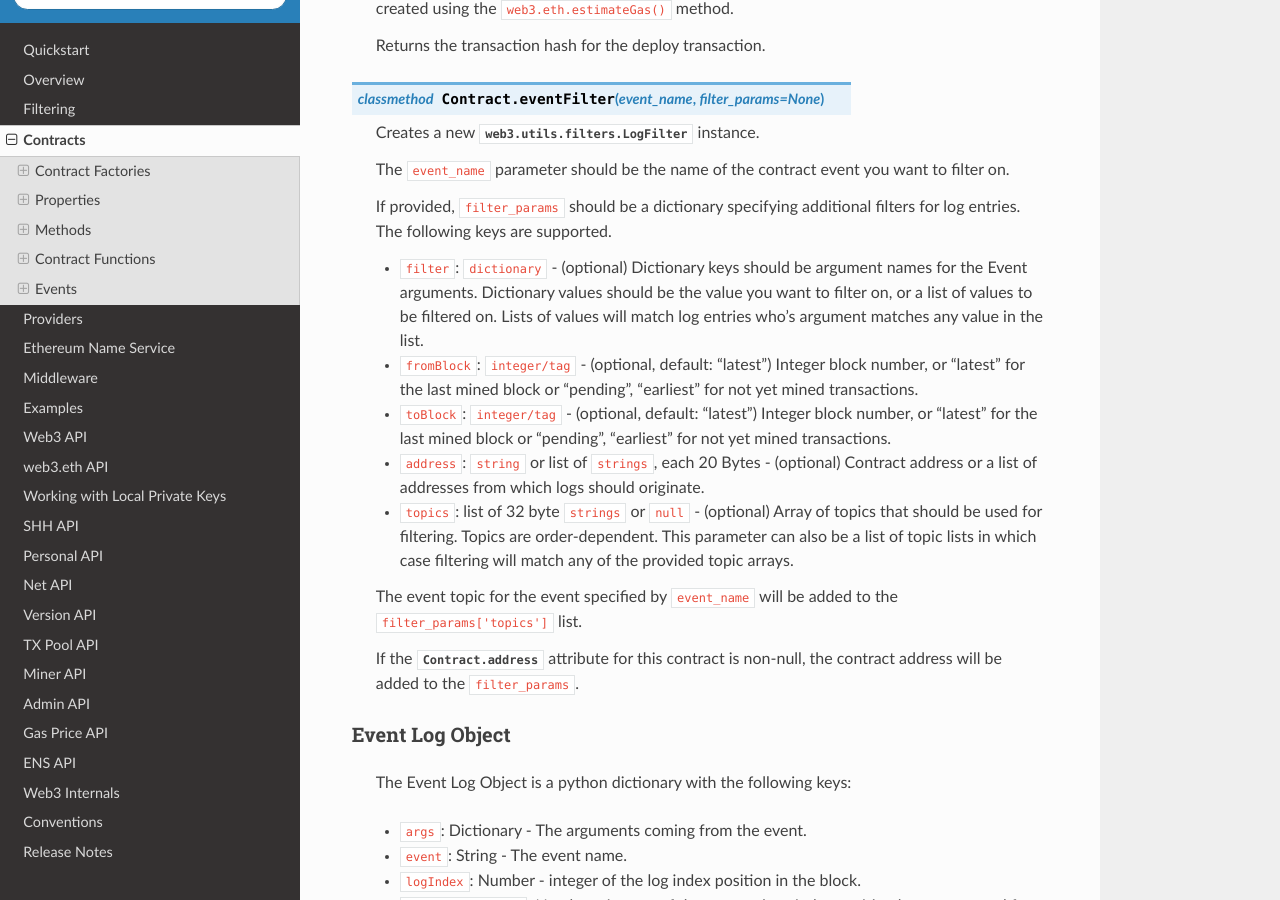
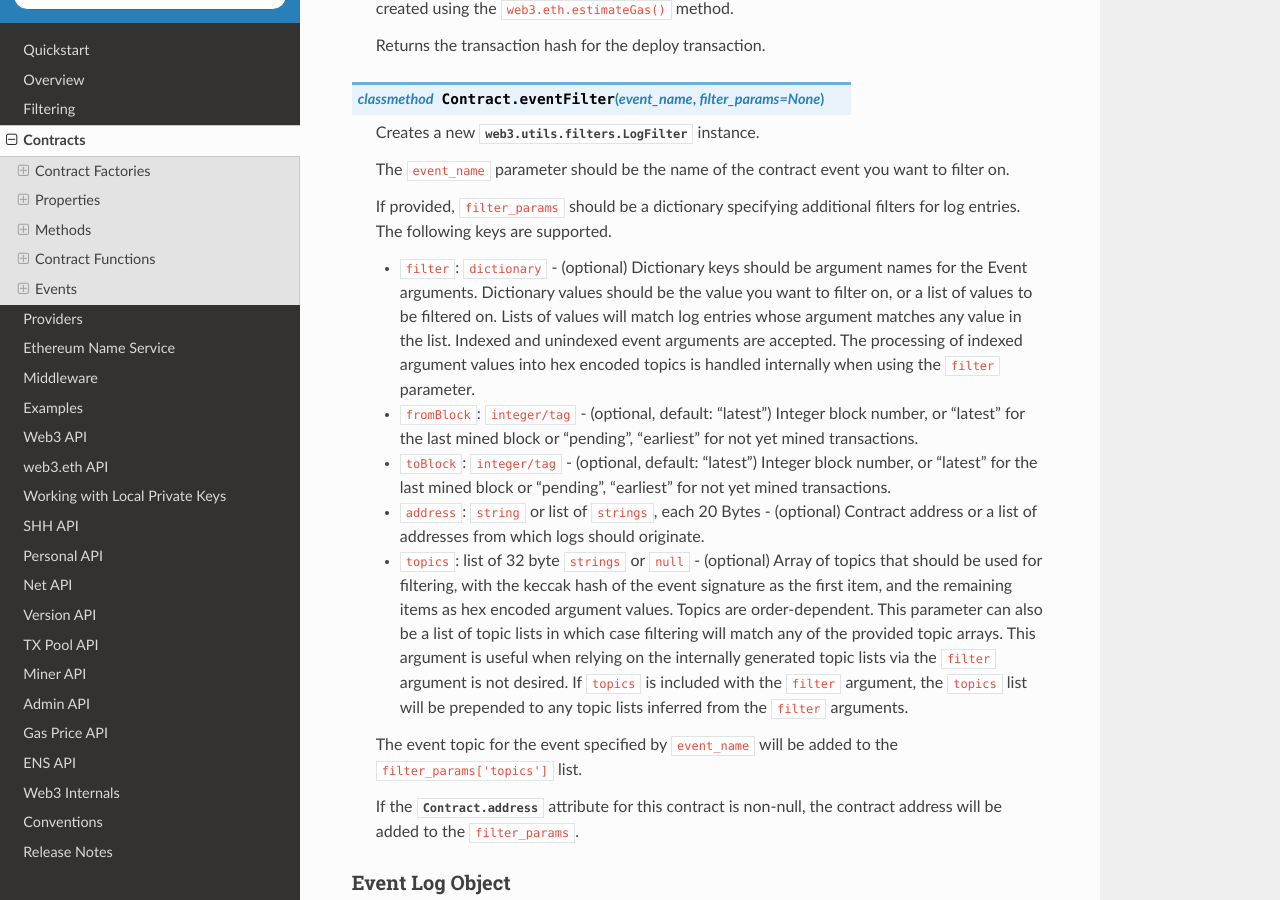
Before and after one commit to shuziren/web3.py, a Sphinx documentation site: the page built from docs/contracts.rst, in a window 1280 px wide and 900 px high, scrolled down 2321 px. Built offline with Sphinx 7.4.7 and the Read the Docs theme 2.0.0, drawn with Linux system fonts in a browser that asks for light colours.

Commit message:
Updates to event filter documentation

```diff
--- a/docs/contracts.rst
+++ b/docs/contracts.rst
@@ -140,10 +140,12 @@ Each Contract Factory exposes the following methods.
     additional filters for log entries.  The following keys are supported.
 
     * ``filter``: ``dictionary`` - (optional) Dictionary keys should be
-      argument names for the Event arguments.  Dictionary values should be the
+      argument names for the Event arguments. Dictionary values should be the
       value you want to filter on, or a list of values to be filtered on.
-      Lists of values will match log entries who's argument matches any value
-      in the list.
+      Lists of values will match log entries whose argument matches any value
+      in the list. Indexed and unindexed event arguments are accepted. The
+      processing of indexed argument values into hex encoded topics is handled
+      internally when using the ``filter`` parameter.
     * ``fromBlock``: ``integer/tag`` - (optional, default: "latest") Integer
       block number, or "latest" for the last mined block or "pending",
       "earliest" for not yet mined transactions.
@@ -154,15 +156,22 @@ Each Contract Factory exposes the following methods.
       (optional) Contract address or a list of addresses from which logs should
       originate.
     * ``topics``: list of 32 byte ``strings`` or ``null`` - (optional) Array of
-      topics that should be used for filtering.  Topics are order-dependent.
-      This parameter can also be a list of topic lists in which case filtering
-      will match any of the provided topic arrays.
+      topics that should be used for filtering, with the keccak hash of the event
+      signature as the first item, and the remaining items as hex encoded
+      argument values. Topics are order-dependent.  This parameter can also be a
+      list of topic lists in which case filtering will match any of the provided
+      topic arrays. This argument is useful when relying on the internally
+      generated topic lists via the ``filter`` argument is not desired. If
+      ``topics`` is included with the ``filter`` argument, the ``topics`` list
+      will be prepended to any topic lists inferred from the ``filter`` arguments.
 
     The event topic for the event specified by ``event_name`` will be added to
     the ``filter_params['topics']`` list.
 
     If the :py:attr:`Contract.address` attribute for this contract is
     non-null, the contract address will be added to the ``filter_params``.
+
+
 
 .. _event-log-object:
 
--- a/docs/filters.rst
+++ b/docs/filters.rst
@@ -30,7 +30,7 @@ The :meth:`web3.eth.Eth.filter` method can be used to setup filters for:
     .. code-block:: python
 
         from web3.auto import w3
-        existing_filter = web3.utils.filters.Filter(w3, "0x0")
+        existing_filter = web3.eth.filter(filter_id="0x0")
 
 
 Filter API
```
Also changed, not shown: other parts of docs/contracts.rst (+1 -1 lines).
